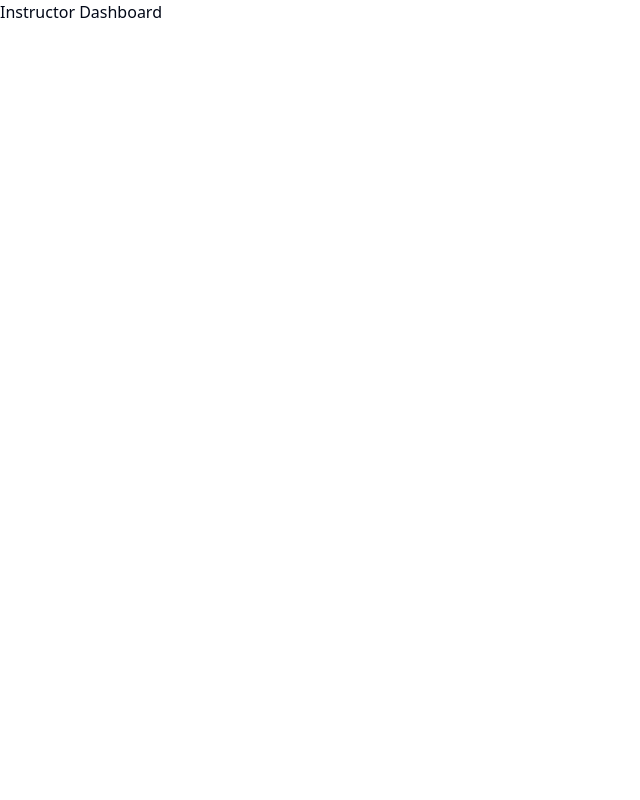
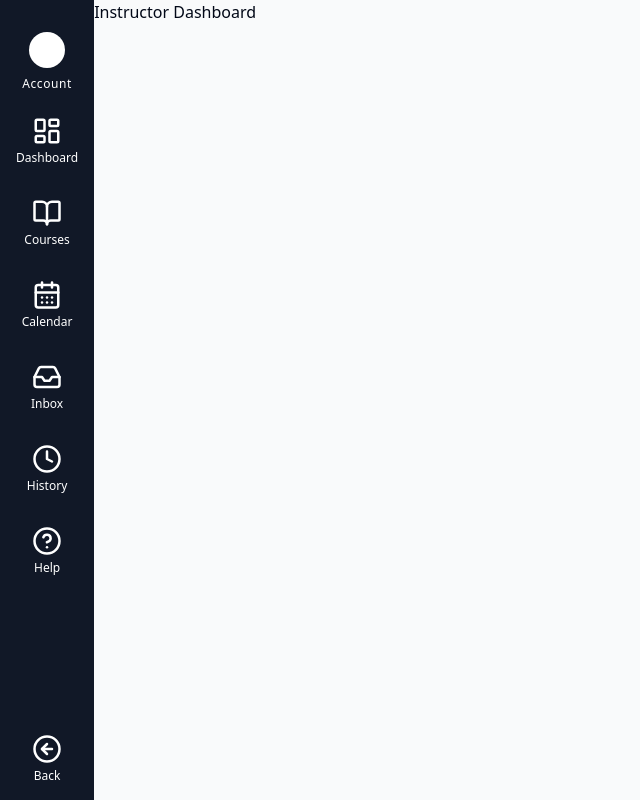
Before and after one commit to The-Twelfth-Force/EduVerse-12, a Next.js app in the folder frontend/: page /dashboard/instructor in a window 1280 px wide. Shown: the whole page, without its empty margins (0-640 px from the left). Built offline with nearby package versions, Linux system fonts and the light colour scheme; no server answers.

Commit message:
Dashboard naviagtion created

```diff
--- /dev/null
+++ b/frontend/src/app/dashboard/layout.tsx
@@ -0,0 +1,118 @@
+'use client';
+
+import { useUser, UserButton } from '@clerk/nextjs';
+import { useRouter } from 'next/navigation';
+import {
+  LayoutDashboard,
+  BookOpen,
+  CalendarDays,
+  Inbox,
+  Clock,
+  HelpCircle,
+  ArrowLeftCircle,
+} from 'lucide-react';
+
+export default function DashboardLayout({ children }: { children: React.ReactNode }) {
+  const router = useRouter();
+  const { user } = useUser();
+  const userName = user?.firstName || 'Guest';
+
+  return (
+    <div className="flex h-screen">
+      {/* Left Sidebar */}
+      <aside className="w-22 bg-gray-900 text-white flex flex-col items-center">
+        {/* Profile Section as a clickable nav element */}
+        <button
+          //onClick={() => router.push('/profile')}
+          className="pt-8 pb-4 flex flex-col items-center focus:outline-none"
+        >
+          <div className="rounded-full bg-white/100 p-2 w-9 h-9 flex items-center justify-center">
+            <UserButton
+              appearance={{
+                elements: {
+                  userButtonAvatarBox: "w-8 h-8",
+                  userButtonTrigger: "w-8 h-8",
+                },
+              }}
+            />
+          </div>
+          <span className="mt-2 text-xs font-light tracking-wider">Account</span>
+        </button>
+
+        {/* Navigation Links */}
+        <ul className="flex flex-col space-y-4 w-full px-2">
+          <li>
+            <button
+              onClick={() => router.push('/dashboard')}
+              className="w-full flex flex-col items-center p-2 rounded hover:bg-teal-200 hover:text-gray-900 transition-colors"
+            >
+              <LayoutDashboard size={30} />
+              <span className="mt-1 text-xs font-light">Dashboard</span>
+            </button>
+          </li>
+          <li>
+            <button
+              onClick={() => router.push('/dashboard/courses')}
+              className="w-full flex flex-col items-center p-2 rounded hover:bg-teal-200 hover:text-gray-900 transition-colors"
+            >
+              <BookOpen size={30} />
+              <span className="mt-1 text-xs font-light">Courses</span>
+            </button>
+          </li>
+          <li>
+            <button
+              onClick={() => router.push('/dashboard/calendar')}
+              className="w-full flex flex-col items-center p-2 rounded hover:bg-teal-200 hover:text-gray-900 transition-colors"
+            >
+              <CalendarDays size={30} />
+              <span className="mt-1 text-xs font-light">Calendar</span>
+            </button>
+          </li>
+          <li>
+            <button
+              onClick={() => router.push('/dashboard/inbox')}
+              className="w-full flex flex-col items-center p-2 rounded hover:bg-teal-200 hover:text-gray-900 transition-colors"
+            >
+              <Inbox size={30} />
+              <span className="mt-1 text-xs font-light">Inbox</span>
+            </button>
+          </li>
+          <li>
+            <button
+              onClick={() => router.push('/dashboard/history')}
+              className="w-full flex flex-col items-center p-2 rounded hover:bg-teal-200 hover:text-gray-900 transition-colors"
+            >
+              <Clock size={30} />
+              <span className="mt-1 text-xs font-light">History</span>
+            </button>
+          </li>
+          <li>
+            <button
+              onClick={() => router.push('/dashboard/help')}
+              className="w-full flex flex-col items-center p-2 rounded hover:bg-teal-200 hover:text-gray-900 transition-colors"
+            >
+              <HelpCircle size={30} />
+              <span className="mt-1 text-xs font-light">Help</span>
+            </button>
+          </li>
+        </ul>
+
+        {/* Back Button at Bottom */}
+        <div className="mt-auto p-2 w-full">
+          <button
+            onClick={() => router.push('/')}
+            className="w-full flex flex-col items-center p-2 rounded hover:bg-teal-200 hover:text-gray-900 transition-colors"
+          >
+            <ArrowLeftCircle size={30} />
+            <span className="mt-1 text-xs font-light">Back</span>
+          </button>
+        </div>
+      </aside>
+
+      {/* Main Content */}
+      <main className="flex-1 overflow-auto bg-gray-50">
+        {children}
+      </main>
+    </div>
+  );
+}
--- a/frontend/src/app/sign-in/[[...sign-in]]/page.tsx
+++ b/frontend/src/app/sign-in/[[...sign-in]]/page.tsx
@@ -12,7 +12,7 @@ export default function SignInPage() {
           <SignIn.Root>
             <SignIn.Step
               name="start"
-              className="w-full space-y-6 rounded-2xl bg-neutral-900 bg-[radial-gradient(circle_at_50%_0%,theme(colors.white/10%),transparent)] px-4 py-10 ring-1 ring-inset ring-white/5 sm:w-96 sm:px-8"
+              className="w-full max-w-sm mx-auto space-y-6 rounded-2xl bg-neutral-900 bg-[radial-gradient(circle_at_50%_0%,theme(colors.white/10%),transparent)] px-4 py-10 ring-1 ring-inset ring-white/5 sm:w-96 sm:px-8"
             >
               <header className="text-center">
                 <h1 className="mt-4 text-xl font-medium tracking-tight text-white">
@@ -35,7 +35,7 @@ export default function SignInPage() {
                   <Clerk.Input
                     type="password"
                     required
-                    className="w-full rounded-md bg-neutral-900 px-3.5 py-2 text-sm text-white outline-none ring-1 ring-inset ring-zinc-700 hover:ring-zinc-600 focus:ring-[1.5px] focus:ring-blue-400"
+                    className="w-full rounded-md bg-neutral-900 px-3.5 == py-2 text-sm text-white outline-none ring-1 ring-inset ring-zinc-700 hover:ring-zinc-600 focus:ring-[1.5px] focus:ring-blue-400"
                   />
                   <Clerk.FieldError className="block text-sm text-red-400" />
                 </Clerk.Field>
```
